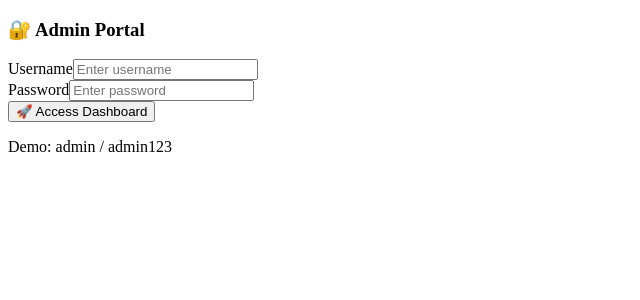
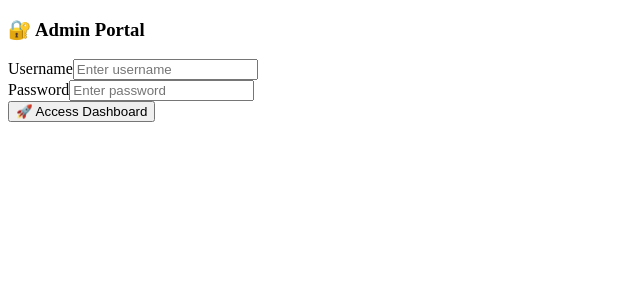
Before and after one commit to Pushkar3232/interns, a Next.js app: page /AdminDashboard in a window 1280 px wide. Shown: the top 300 px of the page, without its empty margins (0-640 px from the left). Built offline with nearby package versions, Linux system fonts and the light colour scheme.

Commit message:
analysis

```diff
--- a/index.html
+++ b/index.html
@@ -9,7 +9,7 @@
     <meta name="author" content="V2V Edtech LLP" />
 
     <meta property="og:title" content="V2V Edtech LLP - Student Portal" />
-    <meta property="og:description" content="Student Portal for Data Internship" />
+    <meta property="og:description" content="Student Portal for Internship" />
     <meta property="og:type" content="website" />
 
 
--- a/package.json
+++ b/package.json
@@ -40,6 +40,7 @@
     "@radix-ui/react-toggle-group": "^1.1.0",
     "@radix-ui/react-tooltip": "^1.1.4",
     "@tanstack/react-query": "^5.56.2",
+    "@vercel/analytics": "^1.5.0",
     "class-variance-authority": "^0.7.1",
     "clsx": "^2.1.1",
     "cmdk": "^1.0.0",
--- a/src/pages/AdminDashboard.tsx
+++ b/src/pages/AdminDashboard.tsx
@@ -447,9 +447,7 @@ const exportToExcel = () => {
             >
               🚀 Access Dashboard
             </Button>
-            <p className="text-xs text-gray-500 text-center">
-              Demo: admin / admin123
-            </p>
+
           </CardContent>
         </Card>
       </div>
--- a/src/pages/StudentDashboard.tsx
+++ b/src/pages/StudentDashboard.tsx
@@ -14,6 +14,7 @@ import { Skeleton } from "@/components/ui/skeleton";
 import SubmissionForm from "@/components/SubmissionForm";
 import SubmissionHistory from "@/components/SubmissionHistory";
 import StudentLeaderboard from "@/components/StudentLeaderboard";
+import { Analytics } from "@vercel/analytics/next"
 
 import {
   User as UserIcon,
@@ -151,6 +152,7 @@ const StudentDashboard = ({ user }: StudentDashboardProps) => {
 
   return (
     <div className="min-h-screen bg-gradient-to-br from-slate-50 via-blue-50 to-indigo-100">
+      <Analytics/>
       {/* Background decoration */}
       <div className="absolute inset-0 bg-grid-slate-100 [mask-image:linear-gradient(0deg,white,rgba(255,255,255,0.6))] -z-10" />
 
```
Also changed, not shown: 1 other file (tests, documents, lock files or other folders).
